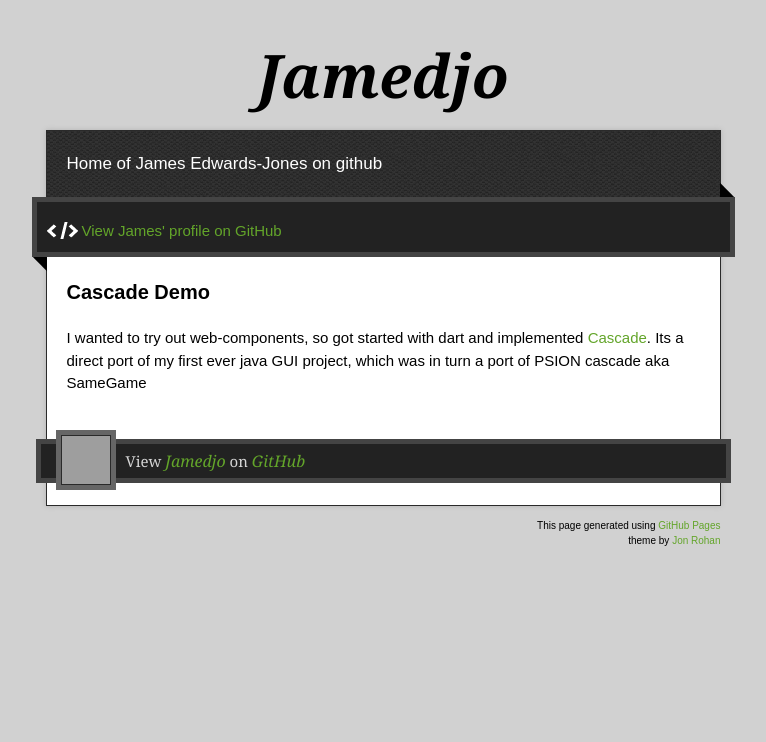
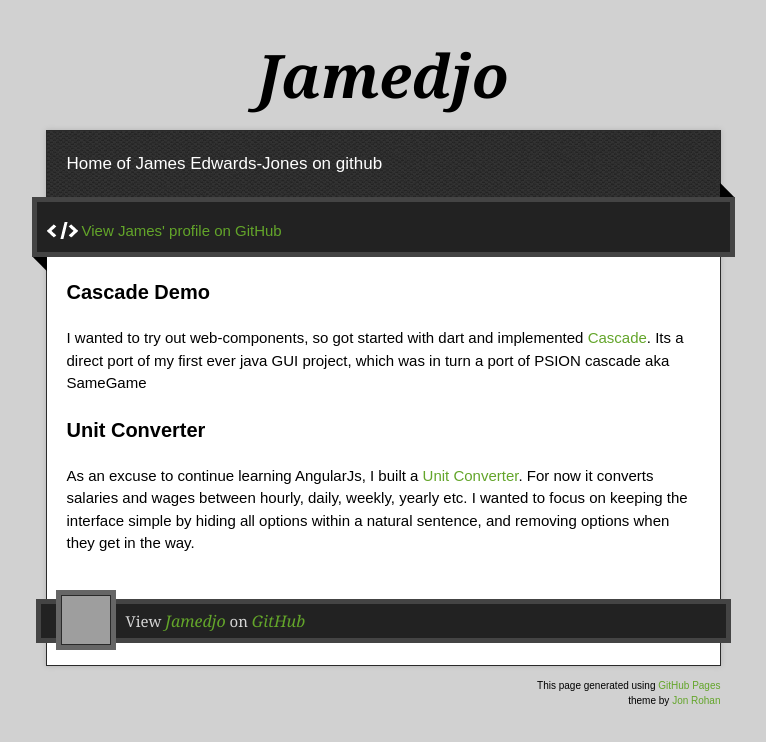
Before and after one commit to Jamedjo/jamedjo.github.io, a plain HTML site: page index.html in a window 1280 px wide. Shown: the whole page, without its empty margins (257-1023 px from the left). Drawn offline with nearby package versions, Linux system fonts and the light colour scheme; grey boxes are pictures that could not be loaded.

Commit message:
Added Unit Converter link and description

```diff
--- a/index.html
+++ b/index.html
@@ -35,8 +35,11 @@
         </div>
         <article class="markdown-body">
           <h3>Cascade Demo</h3>
-
 <p>I wanted to try out web-components, so got started with dart and implemented <a href="/Cascade/cascade.html">Cascade</a>. Its a direct port of my first ever java GUI project, which was in turn a port of PSION cascade aka SameGame</p>
+        </article>
+        <article class="markdown-body">
+          <h3>Unit Converter</h3>
+<p>As an excuse to continue learning AngularJs, I built a <a href="/Converter/">Unit Converter</a>. For now it converts salaries and wages between hourly, daily, weekly, yearly etc. I wanted to focus on keeping the interface simple by hiding all options within a natural sentence, and removing options when they get in the way.</p>
         </article>
       </div>
     </div>
```
